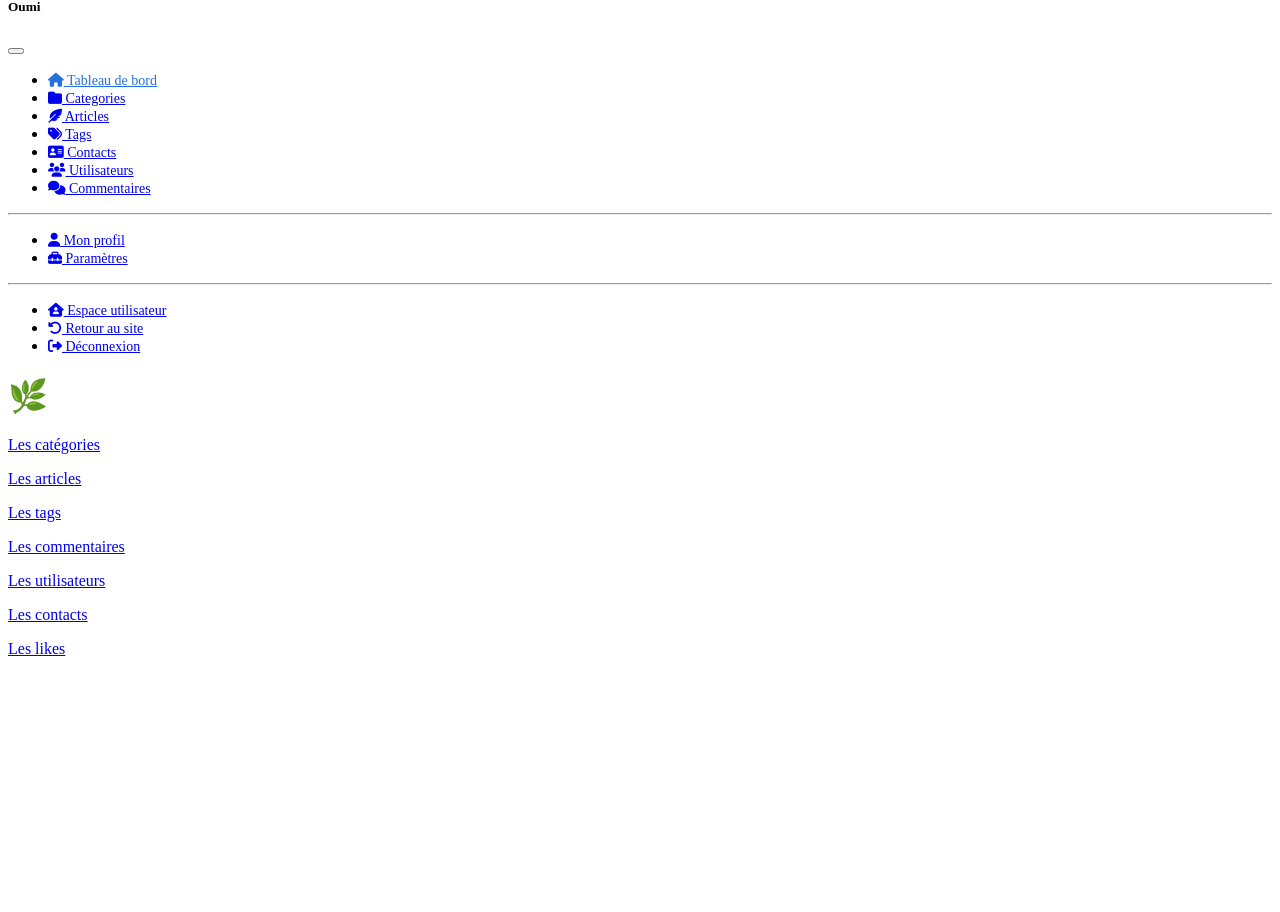
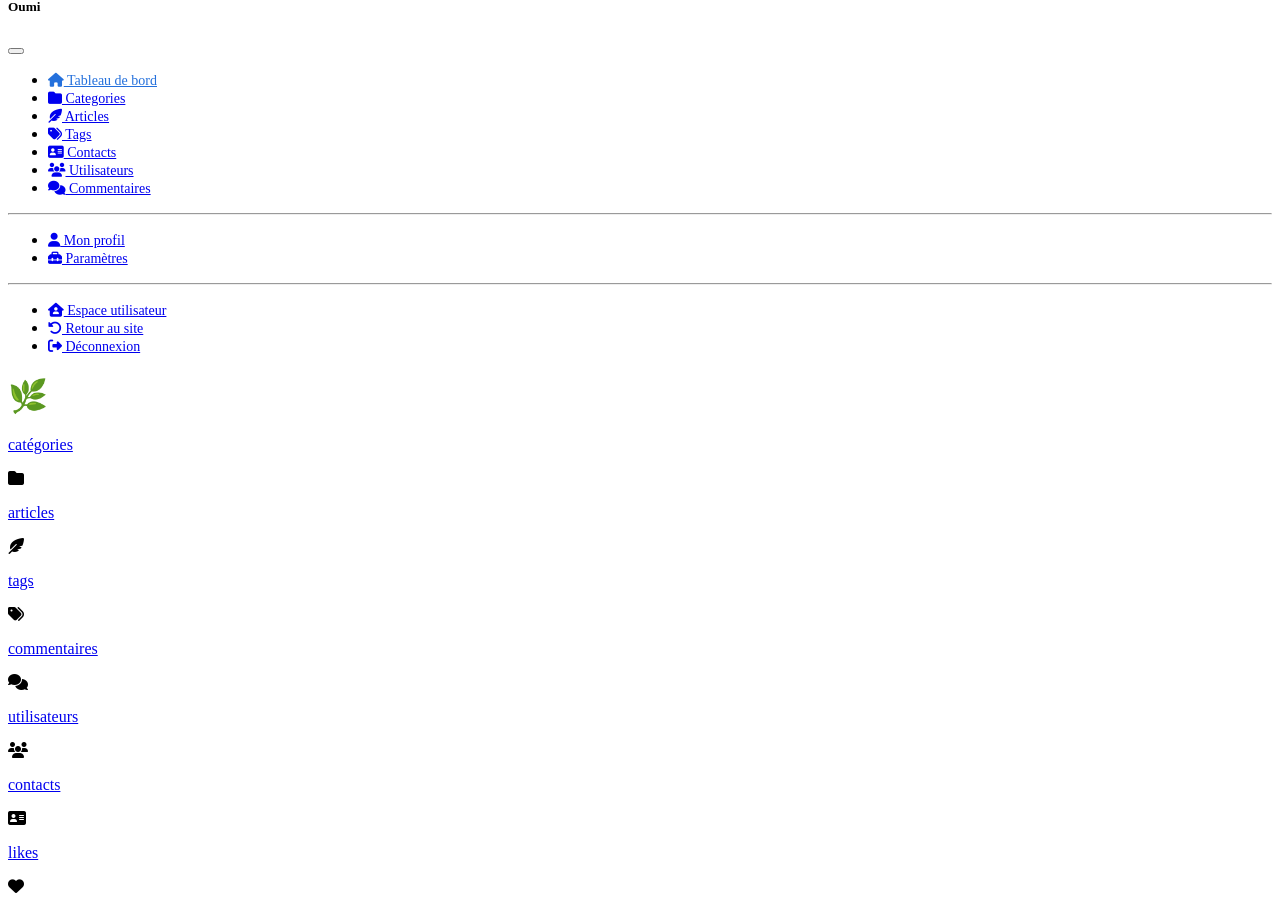
Before and after one commit to Baazizahmed/oumi-blog, a Symfony app: template templates/pages/admin/home/index.html.twig in a window 1280 px wide. Shown: the part 86-998 px from the top of the page. Before the commit the page ends 742 px from the top, so only its background shows below. Run offline with Twig, Linux system fonts and the light colour scheme; the template is opened without the code that fills it, so the values that code supplies are empty; some libraries are stand-ins or nearby versions.

Commit message:
chore(backoffice): Amélioration et harmonisation des backoffices admin et utilisateur

```diff
--- a/templates/pages/admin/contact/index.html.twig
+++ b/templates/pages/admin/contact/index.html.twig
@@ -80,7 +80,9 @@
                     <td>
                         <form class="d-inline" action="{{path('app_admin_contact_delete',{'id':contact.id})}}" method="post">
                             <input type="hidden" name="csrf_token" value="{{csrf_token('delete-contact-'~contact.id)}}">
-                            <input type="submit" class="btn btn-sm btn-danger" value="Supprimer" onclick="return confirm('Confirmer la suppression?')">
+                            <button type="submit" class="border-0 bg-transparent p-0 text-danger" onclick="return confirm('Confirmer la suppression?')"title="Supprimer">
+                                    <i class="fa-solid fa-trash"></i>
+                            </button>
                         </form>
                     </td>
                 </tr>
--- a/templates/pages/admin/home/index.html.twig
+++ b/templates/pages/admin/home/index.html.twig
@@ -1,84 +1,86 @@
 {% extends 'themes/base_admin.html.twig' %}
 
-{% block title %}Tableau de bord{% endblock %}
+{% block title %}Tableau de bord
+{% endblock %}
 
-{% block description %}Tableau de bord{% endblock %}
+{% block description %}Tableau de bord
+{% endblock %}
 
 {% block main %}
-    <h1 class="text-center text-primary my-3 display-5">🌿 {{app.user.firstName}} {{app.user.lastName}} </h1>
+	<h1 class="text-center text-primary my-3 display-5">🌿
+		{{app.user.firstName}}
+		{{app.user.lastName}}
+	</h1>
 
 	<div class="container my-5">
 		<div class="row">
-            <div class="col-md-3">
-                <div class="card text-bg-primary mb-3">
-                    <div class="card-header">
-                        <a class="text-decoration-none text-light" href="{{path('app_admin_category_index')}}">Les catégories</a>
-                    </div>
-                    <div class="card-body">
-                        <p class="card-title">{{categories_count}}</p>
+			<div class="col-md-4 col-lg-3 mb-3">
+				<div class="card text-bg-primary h-100">
+					<div class="card-body d-flex flex-column">
+						<a class="text-decoration-none text-light" href="{{path('app_admin_category_index')}}">catégories</a>
+						<p class="card-title h3 mt-auto">{{categories_count}}
+							<i class="fa-solid fa-folder"></i>
+						</p>
 					</div>
 				</div>
 			</div>
-            <div class="col-md-3">
-                <div class="card text-bg-primary mb-3">
-                    <div class="card-header">
-                        <a class="text-decoration-none text-light" href="{{path('app_admin_post_index')}}">Les articles</a>
-                    </div>
-                    <div class="card-body">
-                        <p class="card-title">{{posts_count}}</p>
+			<div class="col-md-4 col-lg-3 mb-3">
+				<div class="card text-bg-primary h-100">
+					<div class="card-body d-flex flex-column">
+						<a class="text-decoration-none text-light" href="{{path('app_admin_post_index')}}">articles</a>
+						<p class="card-title h3 mt-auto">{{posts_count}}
+							<i class="fa-solid fa-feather-pointed"></i>
+						</p>
 					</div>
 				</div>
 			</div>
-            <div class="col-md-3">
-                <div class="card text-bg-primary mb-3">
-                    <div class="card-header">
-                        <a class="text-decoration-none text-light" href="{{path('app_admin_tag_index')}}">Les tags</a>
-                    </div>
-                    <div class="card-body">
-                        <p class="card-title">{{tags_count}}</p>
+			<div class="col-md-4 col-lg-3 mb-3">
+				<div class="card text-bg-primary h-100">
+					<div class="card-body d-flex flex-column">
+						<a class="text-decoration-none text-light" href="{{path('app_admin_tag_index')}}">tags</a>
+						<p class="card-title h3 mt-auto">{{tags_count}}
+							<i class="fa-solid fa-tags"></i>
+						</p>
 					</div>
 				</div>
 			</div>
-            <div class="col-md-3">
-                <div class="card text-bg-primary mb-3">
-                    <div class="card-header">
-                        <a class="text-decoration-none text-light" href="{{path('app_admin_comment_index')}}">Les commentaires</a>
-                    </div>
-                    <div class="card-body">
-                        <p class="card-title">{{comments_count}}</p>
+			<div class="col-md-4 col-lg-3 mb-3">
+				<div class="card text-bg-primary h-100">
+					<div class="card-body d-flex flex-column">
+						<a class="text-decoration-none text-light" href="{{path('app_admin_comment_index')}}">commentaires</a>
+						<p class="card-title h3 mt-auto">{{comments_count}}
+							<i class="fa-solid fa-comments"></i>
+						</p>
 					</div>
 				</div>
 			</div>
-        </div>
-
-        <div class="row">
-            <div class="col-md-3">
-                <div class="card text-bg-primary mb-3">
-                    <div class="card-header">
-                        <a class="text-decoration-none text-light" href="{{path('app_admin_user_index')}}">Les utilisateurs</a>
-                    </div>
-                    <div class="card-body">
-                        <p class="card-title">{{users_count}}</p>
+			<div class="col-md-4 col-lg-3 mb-3">
+				<div class="card text-bg-primary h-100">
+					<div class="card-body d-flex flex-column">
+						<a class="text-decoration-none text-light" href="{{path('app_admin_user_index')}}">utilisateurs</a>
+						<p class="card-title h3 mt-auto">{{users_count}}
+							<i class="fa-solid fa-users"></i>
+						</p>
 					</div>
 				</div>
 			</div>
-            <div class="col-md-3">
-                <div class="card text-bg-primary mb-3">
-                    <div class="card-header">
-                        <a class="text-decoration-none text-light" href="{{path('app_admin_contact_index')}}">Les contacts</a>
-                    </div>
-                    <div class="card-body">
-                        <p class="card-title">{{contacts_count}}</p>
+			<div class="col-md-4 col-lg-3 mb-3">
+				<div class="card text-bg-primary h-100">
+					<div class="card-body d-flex flex-column">
+						<a class="text-decoration-none text-light" href="{{path('app_admin_contact_index')}}">contacts</a>
+						<p class="card-title h3 mt-auto">{{contacts_count}}
+							<i class="fa-solid fa-address-card"></i>
+						</p>
 					</div>
 				</div>
 			</div>
-            <div class="col-md-3">
-                <div class="card text-bg-primary mb-3">
-                    <div class="card-header">
-                        <a class="text-decoration-none text-light" href="#">Les likes</a>
-                    </div>
-                    <div class="card-body">
-                        <p class="card-title">{{likes_count}}</p>
+			<div class="col-md-4 col-lg-3 mb-3">
+				<div class="card text-bg-primary h-100">
+					<div class="card-body d-flex flex-column">
+						<a class="text-decoration-none text-light" href="#">likes</a>
+						<p class="card-title h3 mt-auto">{{likes_count}}
+							<i class="fa-solid fa-heart"></i>
+						</p>
 					</div>
 				</div>
 			</div>
--- a/templates/pages/admin/setting/index.html.twig
+++ b/templates/pages/admin/setting/index.html.twig
@@ -28,7 +28,9 @@
                 <td>{{setting.email}}</td>
                 <td>{{setting.phone ? setting.phone : "Non renseignè"}}</td>
                 <td>
-                    <a href="{{path('app_admin_setting_edit',{'id': setting.id})}}" class="btn btn-sm btn-secondary">Modifier</a>
+                    <a href="{{path('app_admin_setting_edit',{'id': setting.id})}}" class="text-secondary text-decoration-none" title="Modifier">
+                        <i class="fa-solid fa-pen-to-square"></i>
+                    </a>
                 </td>
             </tr>
         </tbody>
--- a/templates/themes/base_user.html.twig
+++ b/templates/themes/base_user.html.twig
@@ -23,6 +23,8 @@
         <link rel="manifest" href="/site.webmanifest"/>
         <meta name="theme-color" content="#712cf9">
 
+         {# font awesome #}
+        <link rel="stylesheet" href="https://cdnjs.cloudflare.com/ajax/libs/font-awesome/6.7.2/css/all.min.css" integrity="sha512-Evv84Mr4kqVGRNSgIGL/F/aIDqQb7xQ2vcrdIwxfjThSH8CSR7PBEakCr51Ck+w+/U6swU2Im1vVX0SVk9ABhg==" crossorigin="anonymous" referrerpolicy="no-referrer" />
 
         {% block stylesheets %}
             {{ encore_entry_link_tags('app') }}
```
Also changed, not shown: templates/pages/admin/category/index.html.twig (+20 -11 lines), templates/pages/admin/comment/index.html.twig (+27 -15 lines), templates/pages/admin/post/index.html.twig (+16 -4 lines), templates/pages/admin/tag/index.html.twig (+7 -3 lines), templates/pages/admin/user/index.html.twig (+17 -14 lines), templates/pages/user/home/index.html.twig (+25 -16 lines), templates/pages/user/profile/index.html.twig (+16 -7 lines), templates/pages/visitor/welcome/index.html.twig (+20 -9 lines). Lines whose indentation alone changed are shown as unchanged.
